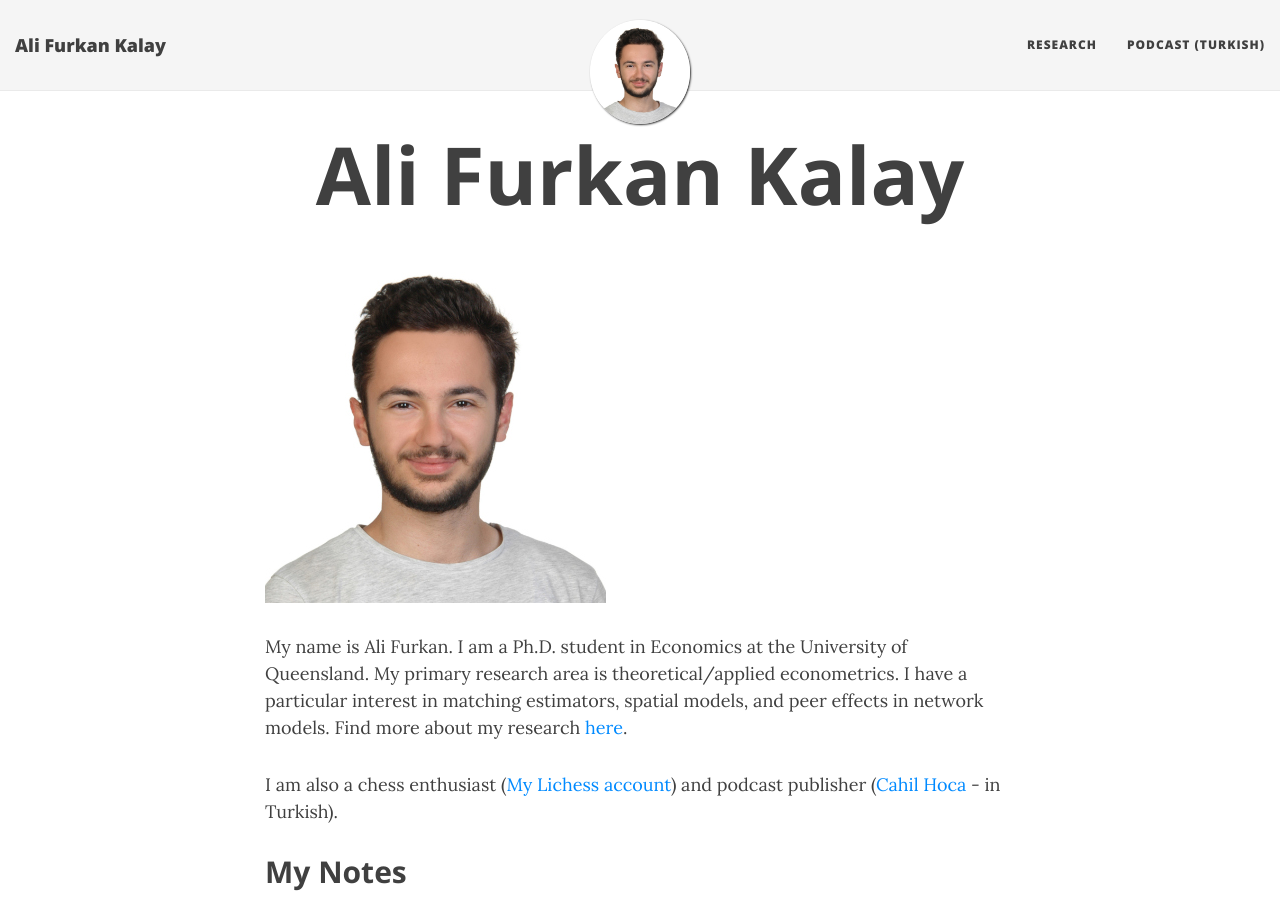
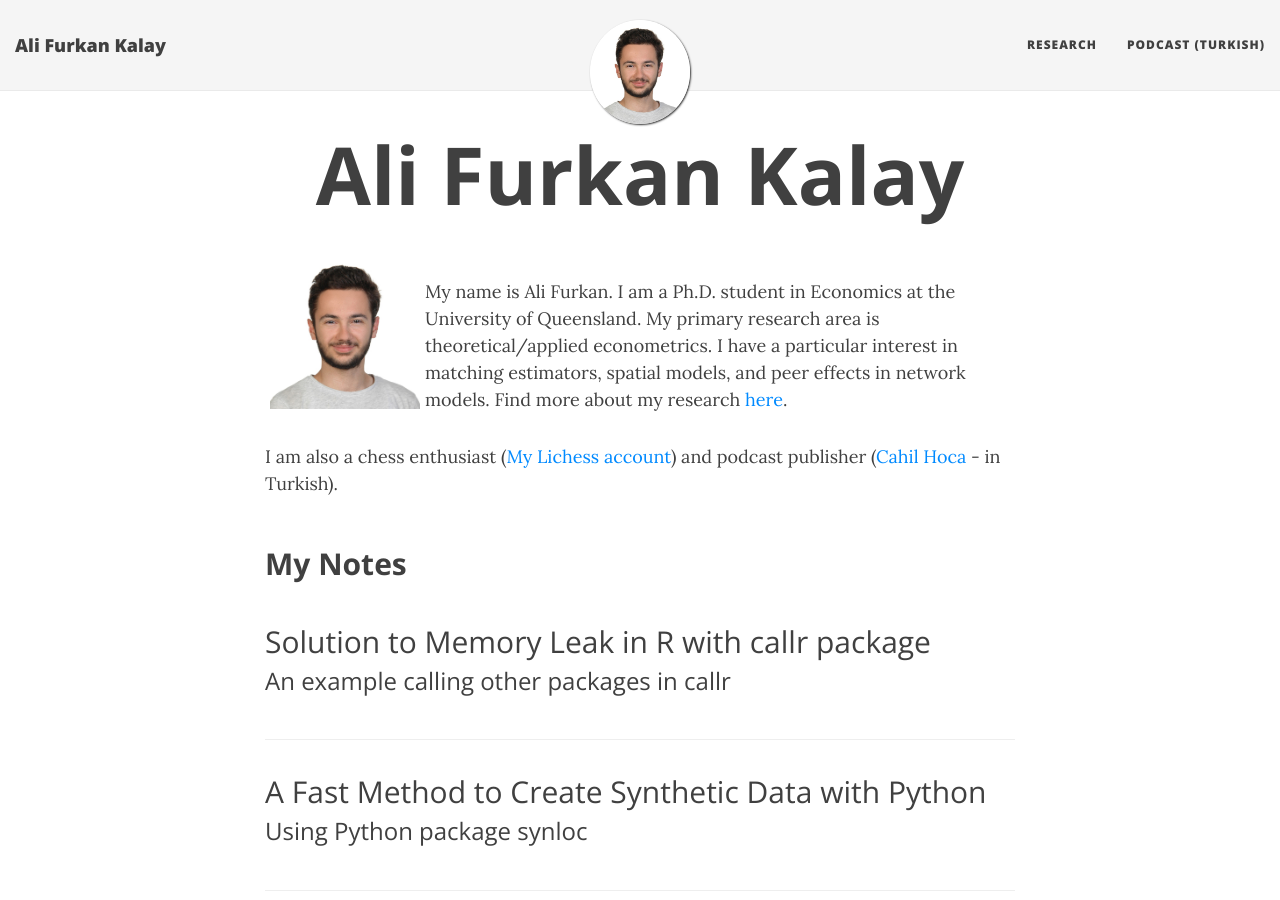
Before and after one commit to alfurka/alfurka.github.io, a Jekyll site: the page built from index.html, in a window 1280 px wide and 900 px high. Built offline with Jekyll 4.4.1, drawn with Linux system fonts in a browser that asks for light colours; nearby versions of some CDN libraries; the list of posts is cut into pages by our own code.

Commit message:
Update index.html

```diff
--- a/index.html
+++ b/index.html
@@ -4,11 +4,12 @@
 use-site-title: true
 ---
 
-<img src="/img/prof.jpg" class="profile-photo"/>
-
+<img src="/img/prof.jpg" style="float:left;margin: 5px; width: 150px;"/>
 
 <p>My name is Ali Furkan. I am a Ph.D. student in Economics at the University of Queensland. My primary research area is theoretical/applied econometrics. I have a particular interest in matching estimators, spatial models, and peer effects in network models. Find more about my research <a href="https://alfurka.github.io/research/">here</a>.</p>
 <p>I am also a chess enthusiast (<a href="https://lichess.org/@/alfurka/perf/rapid">My Lichess account</a>) and podcast publisher (<a href="https://cahilhoca.com/">Cahil Hoca</a> - in Turkish).</p>
+
+<div style="clear:both"></div>
 
 <div class="posts-list">
   <h2 class="post-title">My Notes</h2>
```
